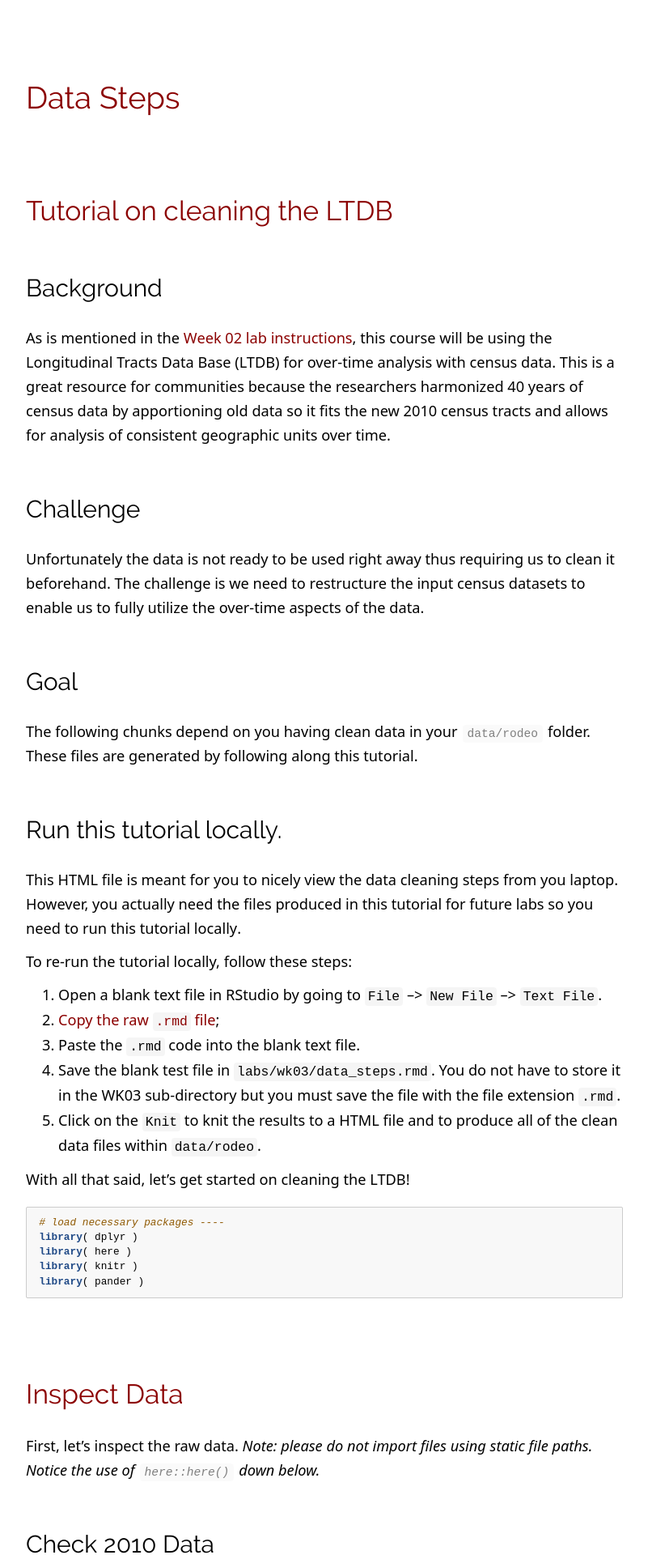
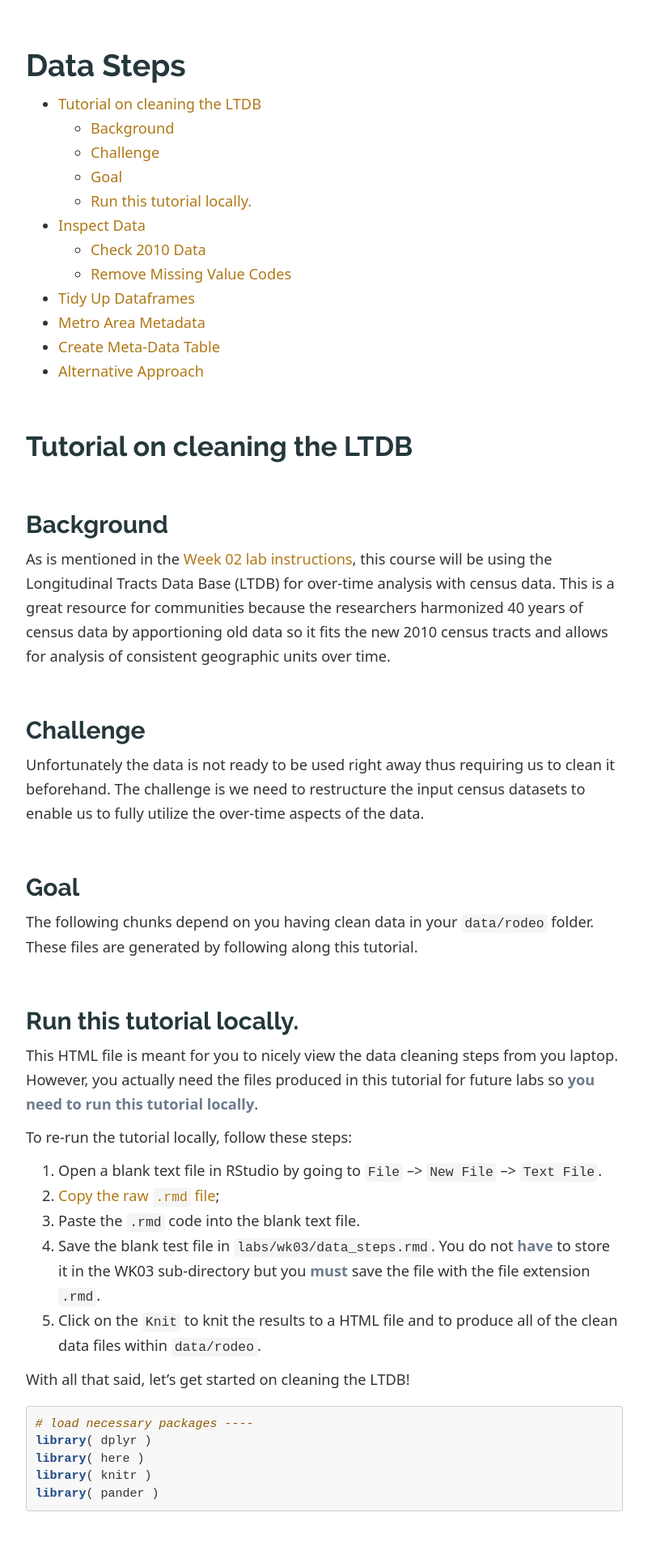
Before and after one commit to DS4PS/cpp-528-fall-2020, a Jekyll site: the page labs/PROJECT-DATA-STEPS.html, which Jekyll copies as it is, in a window 1280 px wide. Shown: the top 1920 px of the page at 81% size, without its empty margins (239-1040 px from the left). Built offline with Jekyll 4.4.1, drawn with Linux system fonts in a browser that asks for light colours; an icon font too large for the unit is left out.

Commit message:
Change theme to lab-instructions.css

```diff
--- a/labs/PROJECT-DATA-STEPS.html
+++ b/labs/PROJECT-DATA-STEPS.html
@@ -1681,222 +1681,30 @@ h6 {
 }
 </style>
 
-<style type="text/css">.powered-by-datacamp{
-margin-bottom: 40px;
-display: none !important;
-}
-div.datacamp-exercise{
-margin-bottom: 40px !important;
-}
-div.datacamp-exercise .dcl-btn-primary {
-
-
-background-color: LightSteelBlue;
-color: white;
-}
-.question{
-background-color: LightSteelBlue;
-border-radius: 10px;
-border: 1px solid lightgray;
-padding-top:10px;
-padding-bottom:10px;
-font-size: 85%;
-font-family: Verdana;
-
-color: #FFFFFF !important;
-padding-left:05%;
-padding-right:05%;
-margin-bottom:40px;
-}
-.quiz{
-background-color: #bcb2a4;
-border-radius: 10px;
-border: 1px solid lightgray;
-padding-top:10px;
-padding-bottom:10px;
-font-size: 87%;
-font-family: Verdana;
- color: #FFFFFF !important;
-padding-left:05%;
-padding-right:05%;
-margin-bottom:40px;
-}
-
-.tip{
-background-color: #153243;
-border-radius: 10px;
-border: 1px solid lightgray;
-padding-top:10px;
-padding-bottom:10px;
-font-size: 85%;
-font-family: Verdana;
-
-color: #FFFFFF !important;
-padding-left:05%;
-padding-right:05%;
-margin-bottom:40px;
-}
- .note{
-background-color: #E0E0E2;
-border: 1px solid lightgray; padding-top:10px;
-padding-bottom:10px;
-font-size: 85%;
-font-family: Verdana;
-
-color: #3c4859 !important;
-padding-left:05%;
-padding-right:05%;
-margin-bottom:40px;
-}
-.caution{
-background-color: darkred;
-
-border: 1px solid lightgray;
-padding-top:10px;
-padding-bottom:5px;
-font-size: 75%;
-font-family: Verdana;
-
-color: #FFFFFF !important;
-padding-left:05%;
-padding-right:05%;
-margin-bottom:40px;
-}
-.caution code{
-font-size: 150% !important;
-}
-.warning{
-background-color: #9D8420;
-
-border: 1px solid lightgray;
-padding-top:10px;
-padding-bottom:5px;
-font-size: 75%;
-font-family: Verdana;
-
-color: #FFFFFF !important;
-padding-left:05%;
-padding-right:05%;
-margin-bottom:40px;
-}
-.warning code{
-font-size: 150% !important;
-}
-body{
+<style type="text/css">body{
 font-family:system-ui,-apple-system,"Segoe UI",Roboto,Helvetica,Arial,sans-serif;
 font-size:calc(1.5em + 0.25vw);
 font-weight:300;line-height:1.65;
 -webkit-font-smoothing:antialiased;
 -moz-osx-font-smoothing:grayscale;
 margin-left:20%;
-margin-right:20%} body,aside,main{flex-direction:column} body{display:flex;min-height:100vh}
-blockquote,figure{margin:0} #TOC {
-margin-top:30px;
-margin-bottom:80px }
-img {
-max-width: 90% !important;
-display: block;
-margin-right: auto;
-margin-left: auto;
-margin-top:30px;
-margin-bottom:40px;
-}
-a{
-
-color:darkred;
-text-decoration:inherit;
-transition:color .2s} a.selected,a:hover{color:#949494} article a,b,strong,th{font-weight:400} h1{
-font-weight:300;
-margin-top:100px !important;
-margin-bottom:30px;
-color:darkred;
-} h2,h3,h4,h5,h6{
-font-weight:300;
-margin-top:60px !important;
-margin-bottom:30px;} p.caption {
-text-align: center;
-font-style: italic;
-margin-bottom:30px;
-}
-article a{color:#68f} article header a, article footer a{font-weight:inherit;color:inherit}
-header time{color:green}
-hr{border:1px solid rgba(148,148,148,0.3);margin:2em 0} blockquote{ border-left:4px solid lightgray; padding-left:1.5em}
-@media (prefers-color-scheme: light){body{background:#fff !important;color:#000 !important} } @media (prefers-color-scheme: dark){body{background:#282828 !important;color:#fff !important} } main,article{flex-grow:1} header,footer{display:flex;flex-wrap:wrap;justify-content:space-between;align-items:center} header nav>*,footer nav>*{margin:0 .8em} header nav>:first-child,footer nav>:first-child{margin-left:0} header nav>:last-child,footer nav>:last-child{margin-right:0} pre{
-background:#f7f7f7;
-
-color:black;
-border-radius:2px;
-font-size:.7em;
-margin:1.5em 0;
-padding:.8em 1.2em;
-white-space:pre-wrap;
-margin-top:30px;
-margin-bottom:40px }
-
-p code{
-
-
-opacity:.5;
-border-radius:4px;
-font-size:.8em;
-margin:0 .1em;
-padding:.2em .4em } table{
+margin-right:20%} h1, h2 { color: #25383C; margin-top: 60px; }
+h3, h4, strong { color: #6D7B8D; }
+a { color:#AF7817; } .footer {
+background-color:#726e6e;
+height:340px;
+color:white;
+padding: 20px 3px 20px 3px;
+margin:0px;
+line-height: normal;
+}
+.footer a{ color:#AF7817; text-decoration:bold !important; } table{
 border-spacing:1px;
-
 margin-top:80px;
 margin-bottom:100px !important;
 margin-left: auto;
 margin-right: auto;
-align:center}
-td{
-
-padding: 3px 10px 3px 10px } th{
-
-text-align:inherit}
-
-
-
-h1{font-size:1.85em}
-article header{flex-direction:column;align-items:inherit} article header{margin-bottom:1.5em}
-
-
-.footer {
-background-color:#726e6e;
-height:100px;
-color:white; padding: 20px 3px 20px 3px;
-position: absolute;
-left: 0;
-right: 0;
-width: 100%;
-margin-top:80px; }
-.footer a{ color:orange; text-decoration:bold !important; }
-body>header h1{width:100%;line-height:1.8;margin-bottom:.5em}
-.navbar {
-overflow: hidden;
-
-background-color: #f7f7f7;
-color: orange;
-
-top: 0;
-width: 100%;
-}
-
-.nav.navbar-nav li a {
-
-color: darkgray;
-}
-
-.nav.navbar-nav li a:hover {
-
-color: orange;
-}
-
-.navbar-inverse .navbar-nav>.active>a, .navbar-inverse .navbar-nav>.active>a:focus, .navbar-inverse .navbar-nav>.active>a:hover
-{
-color: black;
-background-color: #f7f7f7;
-}
-</style>
+align:center} td{ padding: 6px 10px 6px 10px } th{ text-align: left; } </style>
 
 
 
@@ -2009,6 +1817,24 @@ summary {
 
 </div>
 
+<div id="TOC">
+<ul>
+<li><a href="#tutorial-on-cleaning-the-ltdb">Tutorial on cleaning the LTDB</a><ul>
+<li><a href="#background">Background</a></li>
+<li><a href="#challenge">Challenge</a></li>
+<li><a href="#goal">Goal</a></li>
+<li><a href="#run-this-tutorial-locally.">Run this tutorial locally.</a></li>
+</ul></li>
+<li><a href="#inspect-data">Inspect Data</a><ul>
+<li><a href="#check-2010-data">Check 2010 Data</a></li>
+<li><a href="#remove-missing-value-codes">Remove Missing Value Codes</a></li>
+</ul></li>
+<li><a href="#tidy-up-dataframes">Tidy Up Dataframes</a></li>
+<li><a href="#metro-area-metadata">Metro Area Metadata</a></li>
+<li><a href="#create-meta-data-table">Create Meta-Data Table</a></li>
+<li><a href="#alternative-approach">Alternative Approach</a></li>
+</ul>
+</div>
 
 <div id="tutorial-on-cleaning-the-ltdb" class="section level1">
 <h1>Tutorial on cleaning the LTDB</h1>
--- a/labs/PROJECT-DATA-STEPS.rmd
+++ b/labs/PROJECT-DATA-STEPS.rmd
@@ -5,7 +5,9 @@ output:
     theme: readable
     df_print: paged
     highlight: tango
-    css: textbook.css
+    toc: yes
+    toc_float: no
+    css: 'lab-instructions.css'
 ---
 
 # Tutorial on cleaning the LTDB
```
